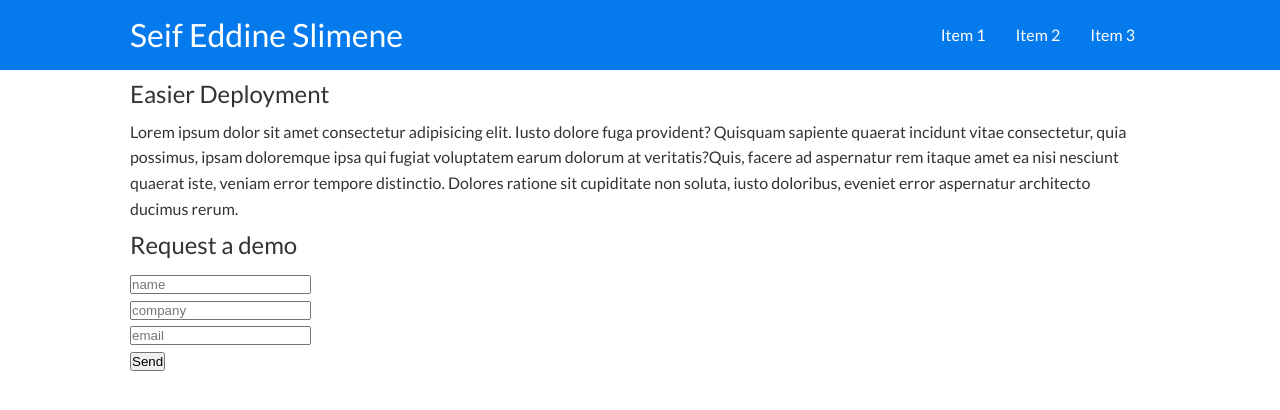
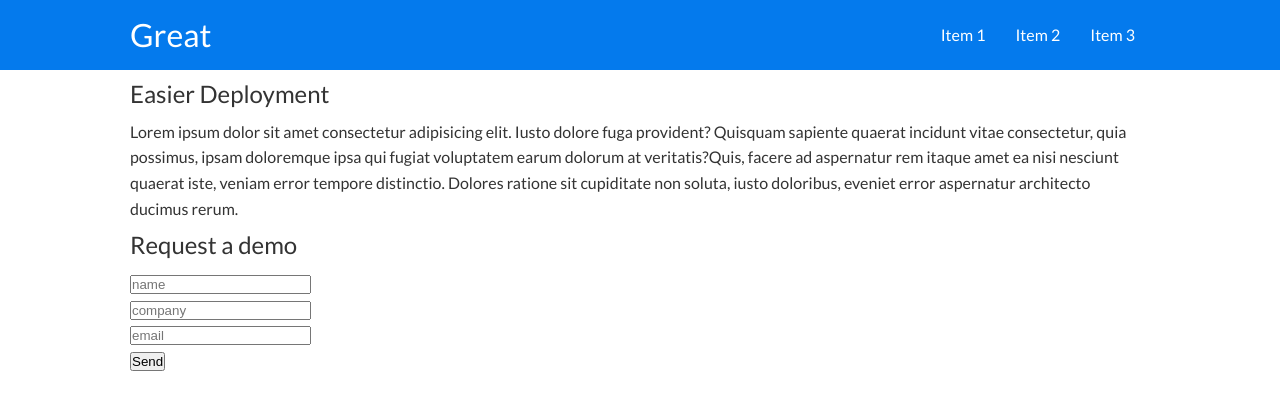
Before and after one commit to SeifESlimene/TestNow, a plain HTML site: page index.html in a window 1280 px wide. Drawn offline with Linux system fonts and the light colour scheme.

Commit message:
Another Commit

```diff
--- a/index.html
+++ b/index.html
@@ -16,7 +16,7 @@
     <!-- Navbar -->
     <div class="navbar">
       <div class="container flex">
-        <h1 class="logo">Seif Eddine Slimene</h1>
+        <h1 class="logo">Great</h1>
         <nav>
           <ul>
             <li><a href="">Item 1</a></li>
```
